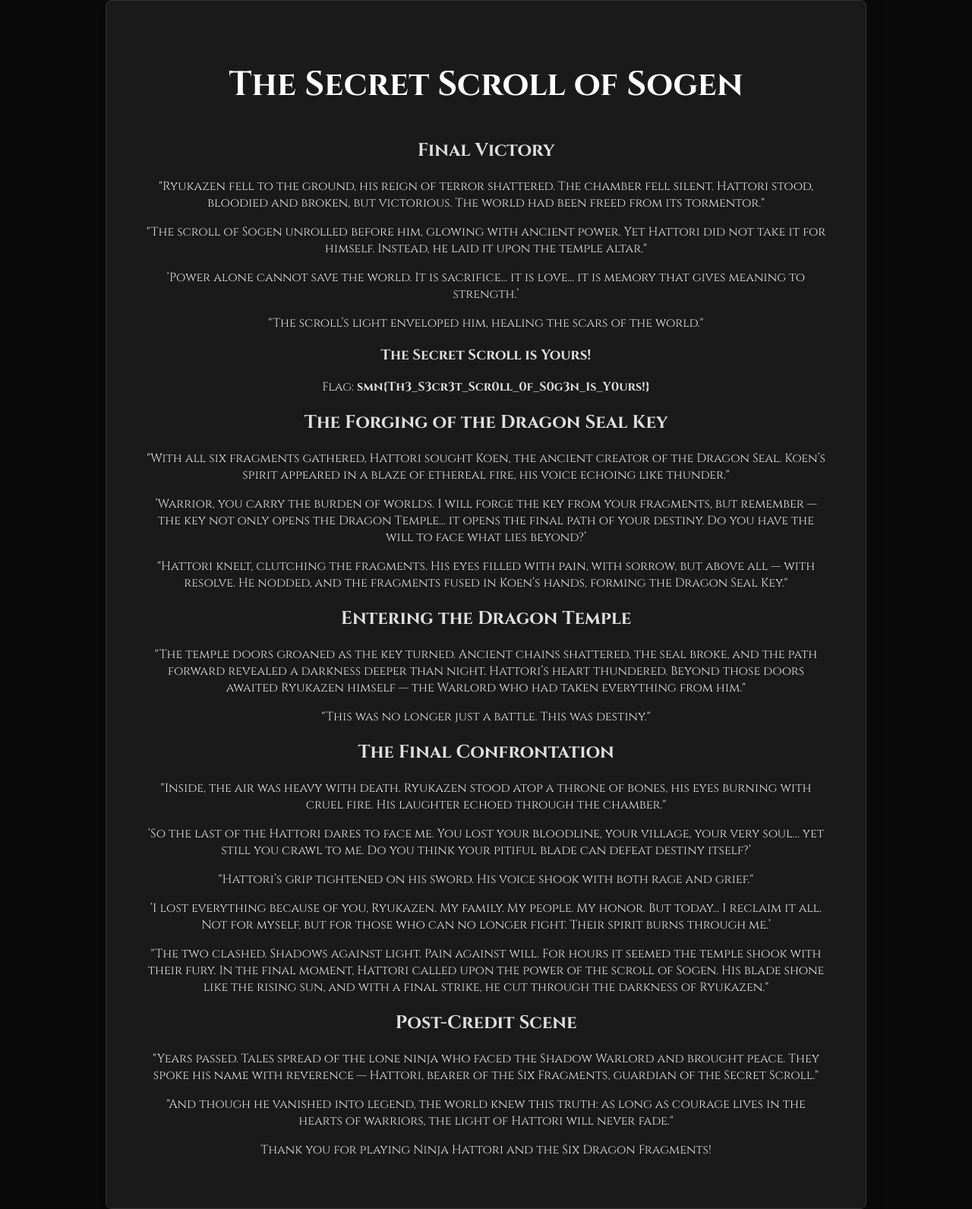
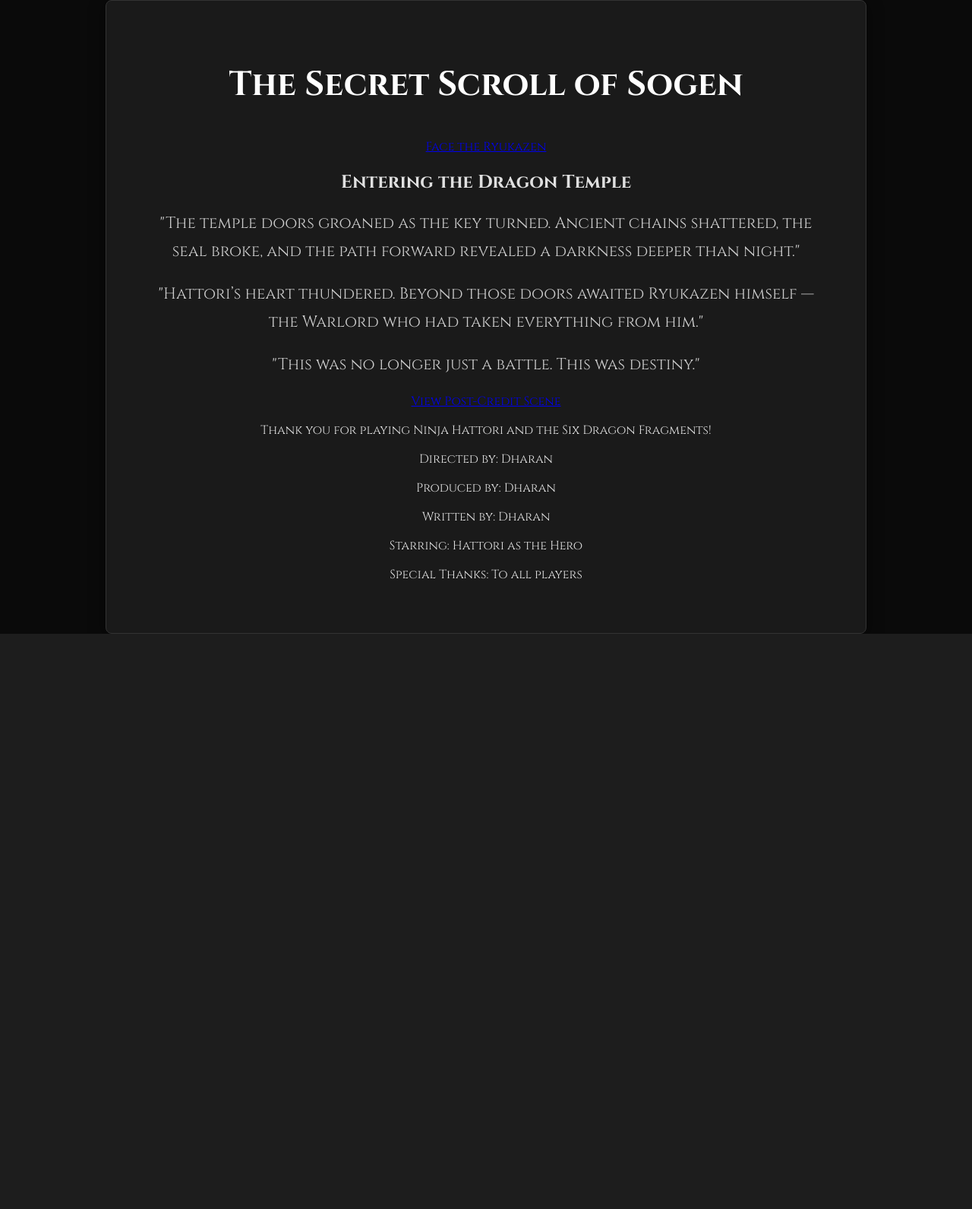
Before and after one commit to Dharan10/Ninja-Hatori-ctf, a Python web app: template templates/victory.html in a window 1280 px wide. Shown: the whole page at 76% size. After the commit the page ends 834 px from the top, so only its background shows below. Run offline with Jinja, Linux system fonts and the light colour scheme; the template is opened without the code that fills it, so the values that code supplies are empty.

Commit message:
fix: animation & story line

```diff
--- /dev/null
+++ b/secret/final_fragment.txt
@@ -0,0 +1 @@
+nhc{f1l3_p4th_tr4v3rs3d_w1th_fl4m3}
--- a/templates/victory.html
+++ b/templates/victory.html
@@ -4,49 +4,53 @@
 <div class="container">
     <h1>The Secret Scroll of Sogen</h1>
 
-    <div class="story-section">
-        <h2>Final Victory</h2>
-        <p>"Ryukazen fell to the ground, his reign of terror shattered. The chamber fell silent. Hattori stood, bloodied and broken, but victorious. The world had been freed from its tormentor."</p>
-        <p>"The scroll of Sogen unrolled before him, glowing with ancient power. Yet Hattori did not take it for himself. Instead, he laid it upon the temple altar."</p>
-        <p>‘Power alone cannot save the world. It is sacrifice... it is love... it is memory that gives meaning to strength.’</p>
-        <p>"The scroll’s light enveloped him, healing the scars of the world."</p>
-
-        <div class="final-flag">
-            <h3>The Secret Scroll is Yours!</h3>
-            <p>Flag: <strong>smn{Th3_S3cr3t_Scr0ll_0f_S0g3n_1s_Y0urs!}</strong></p>
-        </div>
-    </div>
-
-    <div class="story-section">
-        <h2>The Forging of the Dragon Seal Key</h2>
-        <p>"With all six fragments gathered, Hattori sought Koen, the ancient creator of the Dragon Seal. Koen’s spirit appeared in a blaze of ethereal fire, his voice echoing like thunder."</p>
-        <p>‘Warrior, you carry the burden of worlds. I will forge the key from your fragments, but remember — the key not only opens the Dragon Temple... it opens the final path of your destiny. Do you have the will to face what lies beyond?’</p>
-        <p>"Hattori knelt, clutching the fragments. His eyes filled with pain, with sorrow, but above all — with resolve. He nodded, and the fragments fused in Koen’s hands, forming the Dragon Seal Key."</p>
+    <div class="victory-actions">
+        <a href="/confrontation" class="battle-btn">Face the Ryukazen</a>
     </div>
 
     <div class="story-section">
         <h2>Entering the Dragon Temple</h2>
-        <p>"The temple doors groaned as the key turned. Ancient chains shattered, the seal broke, and the path forward revealed a darkness deeper than night. Hattori’s heart thundered. Beyond those doors awaited Ryukazen himself — the Warlord who had taken everything from him."</p>
-        <p>"This was no longer just a battle. This was destiny."</p>
+        <div id="story-container">
+        </div>
     </div>
 
-    <div class="story-section">
-        <h2>The Final Confrontation</h2>
-        <p>"Inside, the air was heavy with death. Ryukazen stood atop a throne of bones, his eyes burning with cruel fire. His laughter echoed through the chamber."</p>
-        <p>‘So the last of the Hattori dares to face me. You lost your bloodline, your village, your very soul… yet still you crawl to me. Do you think your pitiful blade can defeat destiny itself?’</p>
-        <p>"Hattori’s grip tightened on his sword. His voice shook with both rage and grief."</p>
-        <p>‘I lost everything because of you, Ryukazen. My family. My people. My honor. But today... I reclaim it all. Not for myself, but for those who can no longer fight. Their spirit burns through me.’</p>
-        <p>"The two clashed. Shadows against light. Pain against will. For hours it seemed the temple shook with their fury. In the final moment, Hattori called upon the power of the scroll of Sogen. His blade shone like the rising sun, and with a final strike, he cut through the darkness of Ryukazen."</p>
-    </div>
-
-    <div class="story-section">
-        <h2>Post-Credit Scene</h2>
-        <p>"Years passed. Tales spread of the lone ninja who faced the Shadow Warlord and brought peace. They spoke his name with reverence — Hattori, bearer of the Six Fragments, guardian of the Secret Scroll."</p>
-        <p>"And though he vanished into legend, the world knew this truth: as long as courage lives in the hearts of warriors, the light of Hattori will never fade."</p>
+    <div class="victory-actions">
+        <a href="/postcredit" class="credit-btn">View Post-Credit Scene</a>
     </div>
 
     <div class="end-message">
         <p>Thank you for playing Ninja Hattori and the Six Dragon Fragments!</p>
+        <p>Directed by: Dharan</p>
+        <p>Produced by: Dharan</p>
+        <p>Written by: Dharan</p>
+        <p>Starring: Hattori as the Hero</p>
+        <p>Special Thanks: To all players</p>
     </div>
 </div>
 {% endblock %}
+
+{% block scripts %}
+<script>
+const storyLines = [
+    "The temple doors groaned as the key turned. Ancient chains shattered, the seal broke, and the path forward revealed a darkness deeper than night.",
+    "Hattori’s heart thundered. Beyond those doors awaited Ryukazen himself — the Warlord who had taken everything from him.",
+    "This was no longer just a battle. This was destiny."
+];
+
+let currentLine = 0;
+const container = document.getElementById('story-container');
+
+function displayLine() {
+    if (currentLine < storyLines.length) {
+        const p = document.createElement('p');
+        p.textContent = '"' + storyLines[currentLine] + '"';
+        p.classList.add('fade-in');
+        container.appendChild(p);
+        currentLine++;
+        setTimeout(displayLine, 2000);
+    }
+}
+
+displayLine();
+</script>
+{% endblock %}
```
Also changed, not shown: app.py (+12 -1 lines), templates/confrontation.html (added, +46 -0 lines), templates/forge.html (+39 -2 lines), templates/postcredit.html (added, +42 -0 lines).
